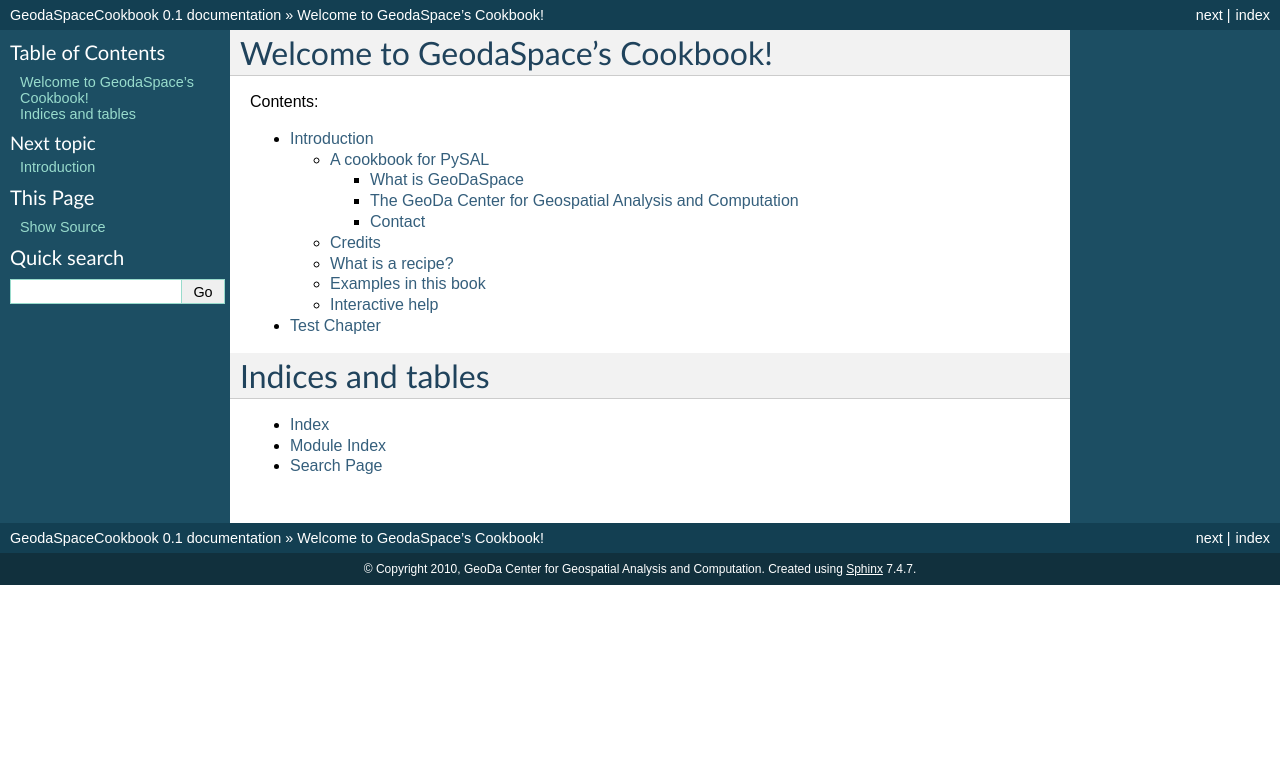
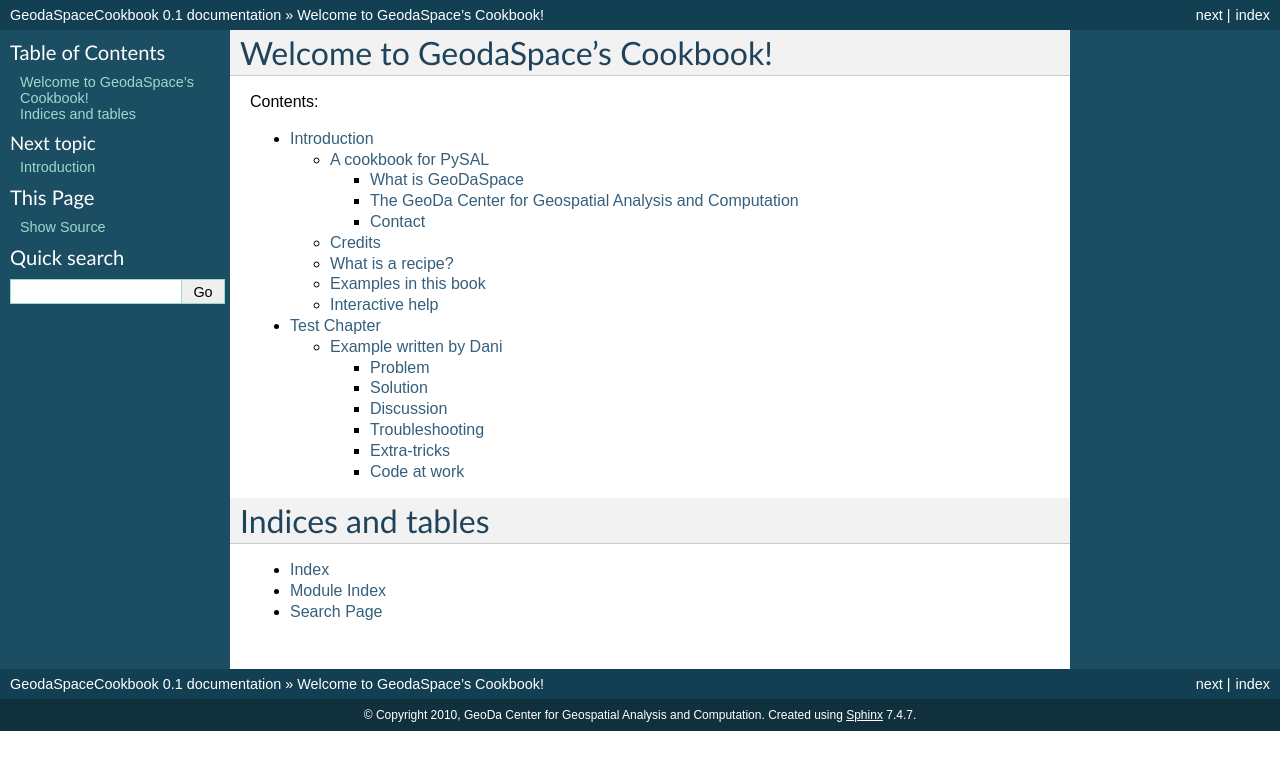
Before and after one commit to GeoDaCenter/GeoDaSpace, a Sphinx documentation site: the page built from doc/GeodaSpace-cookbook/source/index.rst, in a window 1280 px wide. Shown: the top 770 px of the page. Built offline with Sphinx 7.4.7, drawn with Linux system fonts in a browser that asks for light colours; formulas are drawn with MathJax 3; pages that are not in the unit, such as notebooks, are missing from menus.

Commit message:
Adding Dani recipe

```diff
--- /dev/null
+++ b/doc/GeodaSpace-cookbook/source/cTest/dani.rst
@@ -0,0 +1,35 @@
+.. Put tags here separated by commas
+.. _dani:
+
+=======================
+Example written by Dani
+=======================
+
+.. sectionauthor:: Daniel ARribas-Bel <darribas@asu.edu>
+
+Problem
+-------
+I want to show how to create a recipe
+
+
+Solution
+--------
+Just like this
+
+
+Discussion
+----------
+
+
+Troubleshooting
+---------------
+
+Extra-tricks
+------------
+
+Code at work
+------------
+
+.. References
+
+.. tag for status ('dev' for under development, 'done' for finished)
--- a/doc/GeodaSpace-cookbook/source/cTest/index.rst
+++ b/doc/GeodaSpace-cookbook/source/cTest/index.rst
@@ -5,4 +5,4 @@
 .. toctree::
     :maxdepth: 2
 
-    test
+    dani
```
